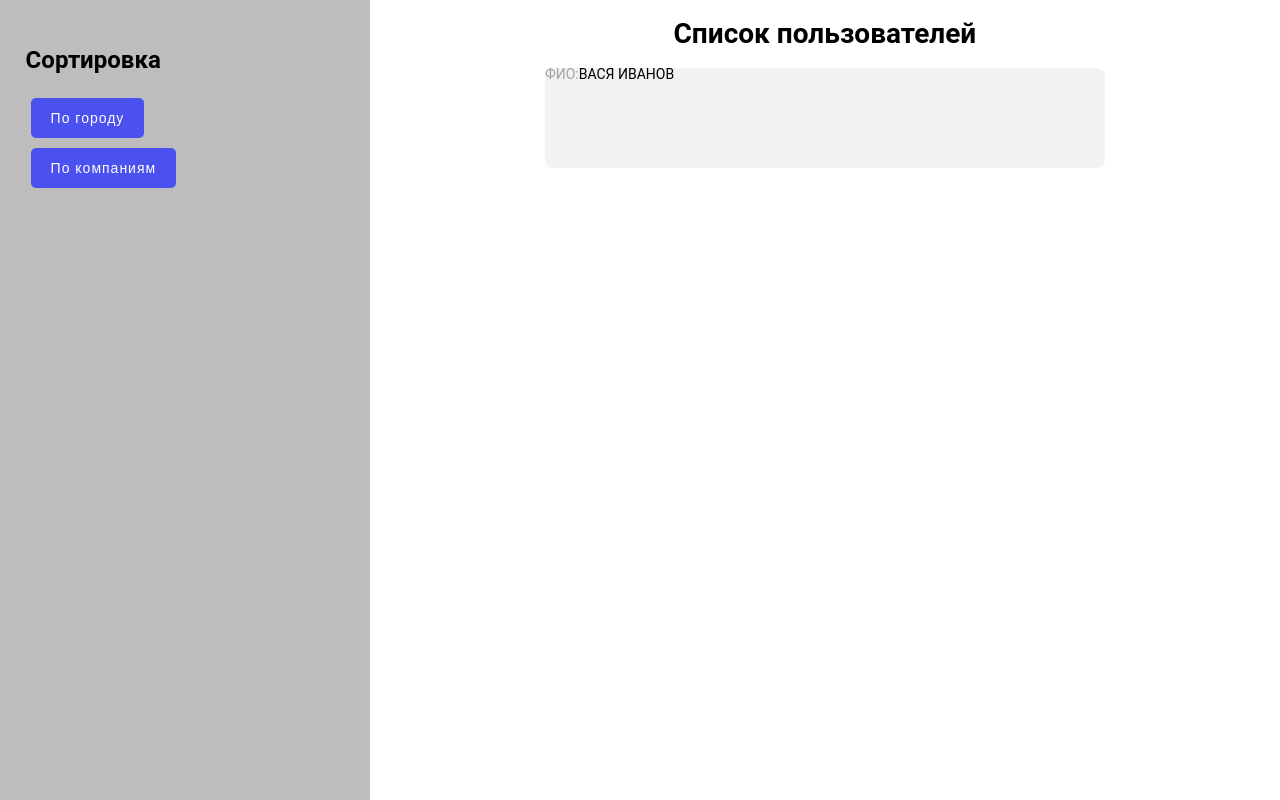
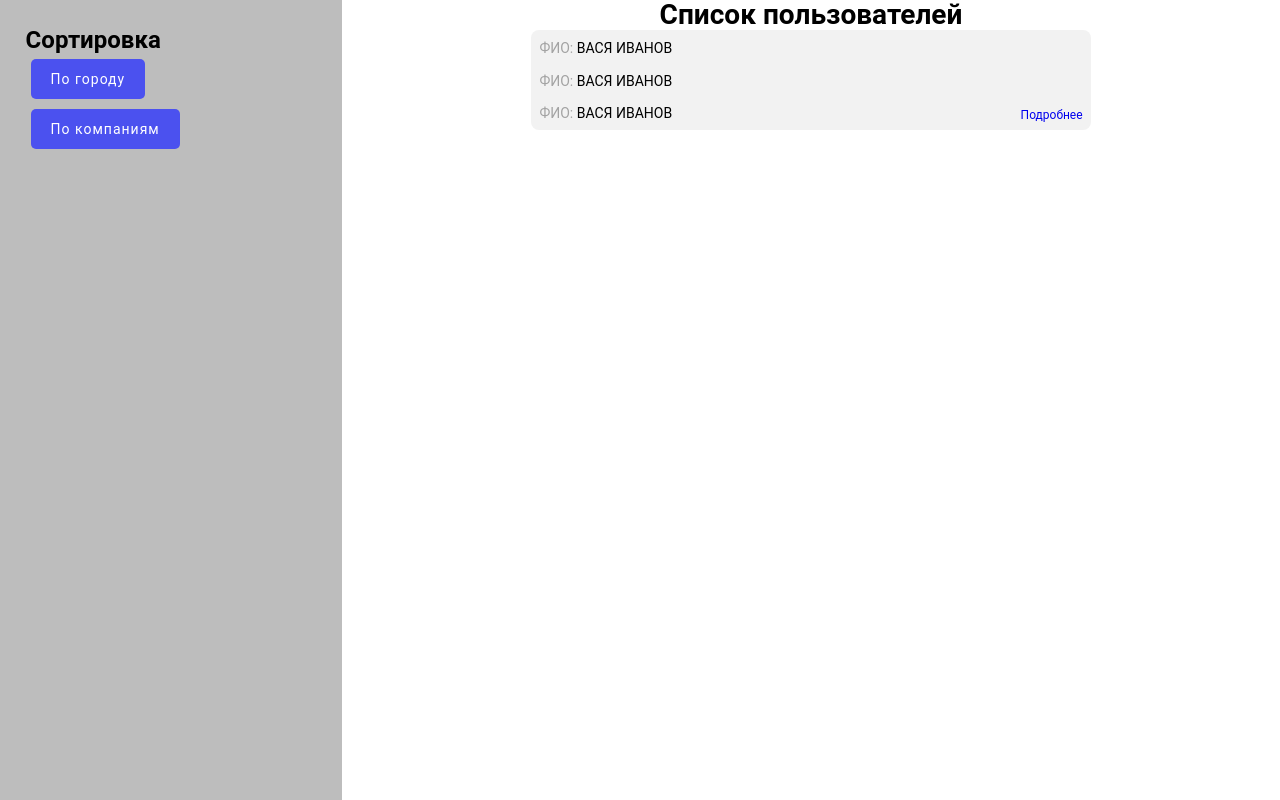
Before and after one commit to ArtemHard/person_list, a React (Create React App) app in the folder app/: page / in a window 1280 px wide. Built offline with nearby package versions, Linux system fonts and the light colour scheme; no server answers.

Commit message:
add card info

```diff
--- a/app/package.json
+++ b/app/package.json
@@ -11,9 +11,11 @@
     "@types/node": "^16.18.10",
     "@types/react": "^18.0.26",
     "@types/react-dom": "^18.0.10",
+    "@types/react-router-dom": "^5.3.3",
     "react": "^18.2.0",
     "react-dom": "^18.2.0",
     "react-redux": "^8.0.5",
+    "react-router-dom": "^6.6.1",
     "react-scripts": "5.0.1",
     "styled-components": "^5.3.6",
     "typescript": "^4.9.4",
--- a/app/src/components/Card.tsx
+++ b/app/src/components/Card.tsx
@@ -1,4 +1,5 @@
 import React from "react";
+import { Link } from "react-router-dom";
 import styled from "styled-components";
 
 const CardWrapper = styled.div`
@@ -7,12 +8,29 @@
   width: 560px; // FIT CONTENT
   height: 100px;
   display: flex;
-  flex-direction: column;
+  /* flex-wrap: nowrap; */
+  /* align-items: center; */
+  justify-content: space-between;
   border-radius: var(--rad-b);
 `;
 
+const InfoLeftContainer = styled.div`
+  display: flex;
+  flex-direction: column-reverse;
+  justify-content: space-between;
+  padding: 1.5%;
+  /* align-items: flex-end; */
+`;
+
+const InfoRightContainer = styled.div`
+  display: flex;
+  flex-direction: column-reverse;
+  padding: 1.5%;
+  /* justify-content: flex-end; */
+`;
+
 const InfoWrapper = styled.div`
-  display: flex;
+  /* padding-bottom: 5%; */
 `;
 
 const InfoArticle = styled.span`
@@ -37,13 +55,37 @@
   color: var(--color-text);
 `;
 
+const Details = styled.span`
+  font-family: var(--family);
+  font-style: normal;
+  font-weight: var(--fw-normal);
+  font-size: var(--fs-m);
+  line-height: 14px;
+  color: #4b51ef;
+`;
+
 export const Card = () => {
   return (
     <CardWrapper>
-      <InfoWrapper>
-        <InfoArticle>ФИО: </InfoArticle>
-        <InfoData> ВАСЯ ИВАНОВ</InfoData>
-      </InfoWrapper>
+      <InfoLeftContainer>
+        <InfoWrapper>
+          <InfoArticle>ФИО: </InfoArticle>
+          <InfoData> ВАСЯ ИВАНОВ</InfoData>
+        </InfoWrapper>
+        <InfoWrapper>
+          <InfoArticle>ФИО: </InfoArticle>
+          <InfoData> ВАСЯ ИВАНОВ</InfoData>
+        </InfoWrapper>
+        <InfoWrapper>
+          <InfoArticle>ФИО: </InfoArticle>
+          <InfoData> ВАСЯ ИВАНОВ</InfoData>
+        </InfoWrapper>
+      </InfoLeftContainer>
+      <InfoRightContainer>
+        <Details>
+          <a href='/'>Подробнее</a>
+        </Details>
+      </InfoRightContainer>
     </CardWrapper>
   );
 };
--- a/app/src/index.tsx
+++ b/app/src/index.tsx
@@ -4,6 +4,7 @@
 import App from "./App";
 import { store } from "./redux/store";
 import { Provider } from "react-redux";
+import { GlobalStyle } from "./styles/global";
 
 const root = ReactDOM.createRoot(
   document.getElementById("root") as HTMLElement
@@ -11,6 +12,7 @@
 root.render(
   <React.StrictMode>
     <Provider store={store}>
+      <GlobalStyle />
       <App />
     </Provider>
   </React.StrictMode>
--- /dev/null
+++ b/app/src/styles/global.ts
@@ -0,0 +1,84 @@
+import { createGlobalStyle } from "styled-components";
+
+export const GlobalStyle = createGlobalStyle`
+* {
+	padding: 0px;
+	margin: 0px;
+	border: none;
+}
+*,
+*::before,
+*::after {
+	box-sizing: border-box;
+}
+:focus,
+:active {
+	/*outline: none;*/
+}
+a:focus,
+a:active {
+	/* outline: none;*/
+}
+/* Links */
+a, a:link, a:visited  {
+    /* color: inherit; */
+    text-decoration: none;
+    /* display: inline-block; */
+}
+a:hover  {
+    /* color: inherit; */
+    text-decoration: none;
+}
+/* Common */
+aside, nav, footer, header, section, main {
+	display: block;
+}
+h1, h2, h3, h4, h5, h6, p {
+    font-size: inherit;
+	font-weight: inherit;
+}
+ul, ul li {
+	list-style: none;
+}
+img {
+	vertical-align: top;
+}
+img, svg {
+	max-width: 100%;
+	height: auto;
+}
+address {
+  font-style: normal;
+}
+/* Form */
+input, textarea, button, select {
+	font-family: inherit;
+    font-size: inherit;
+    color: inherit;
+    background-color: transparent;
+}
+input::-ms-clear {
+	display: none;
+}
+button, input[type="submit"] {
+    display: inline-block;
+    box-shadow: none;
+    background-color: transparent;
+    background: none;
+    cursor: pointer;
+}
+input:focus, input:active,
+button:focus, button:active {
+    outline: none;
+}
+button::-moz-focus-inner {
+	padding: 0;
+	border: 0;
+}
+label {
+	cursor: pointer;
+}
+legend {
+	display: block;
+}
+`;
```
Also changed, not shown: 1 other file (tests, documents, lock files or other folders).
